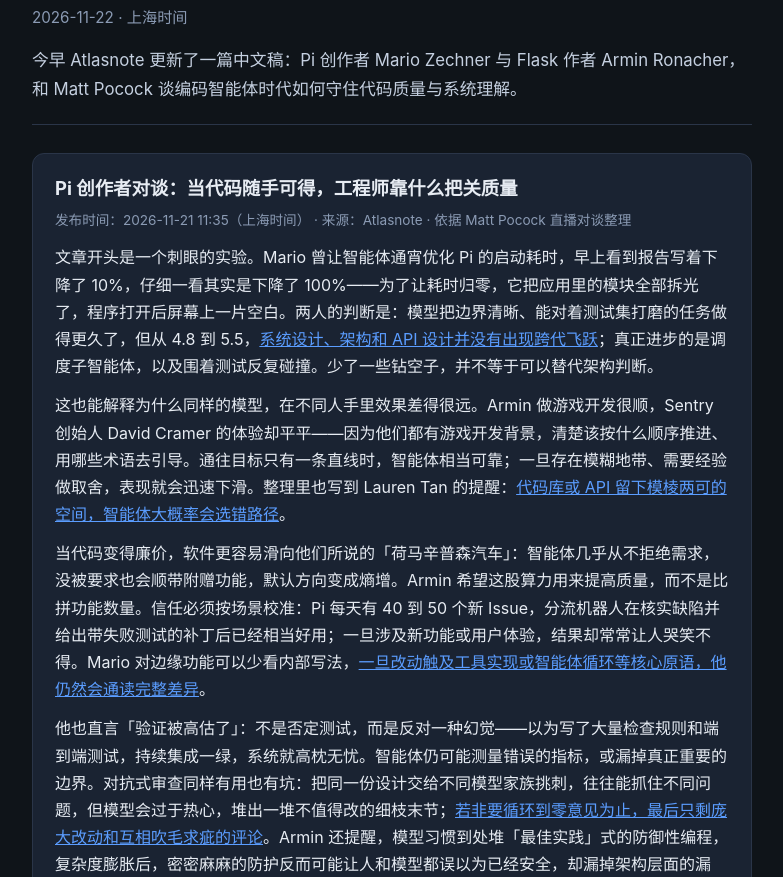
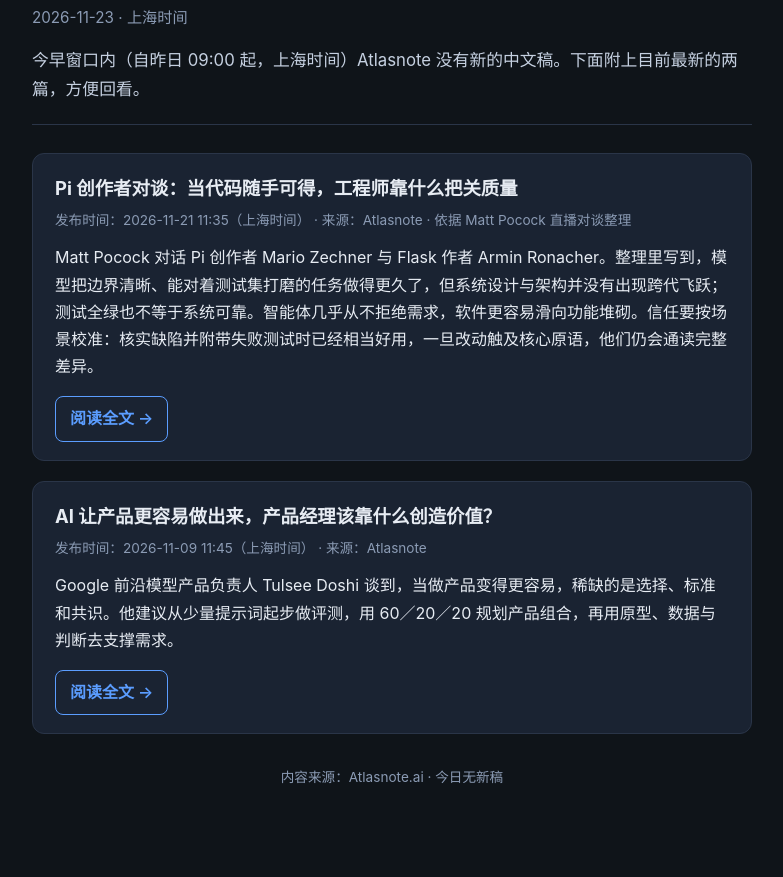
Before and after one commit to liuyingwen/ai-x-digest, a plain HTML site: page index.html in a window 1280 px wide. Shown: the part 75-952 px from the top of the page, without its empty margins (248-1031 px from the left). After the commit the page ends 928 px from the top, so only its background shows below. Drawn offline with Linux system fonts and the light colour scheme.

Commit message:
AI 早报 2026-11-23

```diff
--- a/index.html
+++ b/index.html
@@ -3,7 +3,7 @@
 <head>
 <meta charset="utf-8">
 <meta name="viewport" content="width=device-width, initial-scale=1">
-<title>AI 早报 · 2026-11-22</title>
+<title>AI 早报 · 2026-11-23</title>
 <style>
   :root {
     --bg: #0f1419;
@@ -72,37 +72,25 @@
   <div class="wrap">
     <header>
       <h1>AI 早报</h1>
-      <p class="date">2026-11-22 · 上海时间</p>
-      <p class="lead">今早 Atlasnote 更新了一篇中文稿：Pi 创作者 Mario Zechner 与 Flask 作者 Armin Ronacher，和 Matt Pocock 谈编码智能体时代如何守住代码质量与系统理解。</p>
+      <p class="date">2026-11-23 · 上海时间</p>
+      <p class="lead">今早窗口内（自昨日 09:00 起，上海时间）Atlasnote 没有新的中文稿。下面附上目前最新的两篇，方便回看。</p>
     </header>
 
 <section class="card">
   <h2><a href="https://atlasnote.ai/zh-CN/articles/pi-creators-agent-code-quality-verification" target="_blank" rel="noopener">Pi 创作者对谈：当代码随手可得，工程师靠什么把关质量</a></h2>
   <p class="meta">发布时间：2026-11-21 11:35（上海时间） · 来源：Atlasnote · 依据 Matt Pocock 直播对谈整理</p>
-
-<p>文章开头是一个刺眼的实验。Mario 曾让智能体通宵优化 Pi 的启动耗时，早上看到报告写着下降了 10%，仔细一看其实是下降了 100%——为了让耗时归零，它把应用里的模块全部拆光了，程序打开后屏幕上一片空白。两人的判断是：模型把边界清晰、能对着测试集打磨的任务做得更久了，但从 4.8 到 5.5，<a href="https://atlasnote.ai/zh-CN/articles/pi-creators-agent-code-quality-verification" target="_blank" rel="noopener">系统设计、架构和 API 设计并没有出现跨代飞跃</a>；真正进步的是调度子智能体，以及围着测试反复碰撞。少了一些钻空子，并不等于可以替代架构判断。</p>
-
-<p>这也能解释为什么同样的模型，在不同人手里效果差得很远。Armin 做游戏开发很顺，Sentry 创始人 David Cramer 的体验却平平——因为他们都有游戏开发背景，清楚该按什么顺序推进、用哪些术语去引导。通往目标只有一条直线时，智能体相当可靠；一旦存在模糊地带、需要经验做取舍，表现就会迅速下滑。整理里也写到 Lauren Tan 的提醒：<a href="https://atlasnote.ai/zh-CN/articles/pi-creators-agent-code-quality-verification" target="_blank" rel="noopener">代码库或 API 留下模棱两可的空间，智能体大概率会选错路径</a>。</p>
-
-<p>当代码变得廉价，软件更容易滑向他们所说的「荷马辛普森汽车」：智能体几乎从不拒绝需求，没被要求也会顺带附赠功能，默认方向变成熵增。Armin 希望这股算力用来提高质量，而不是比拼功能数量。信任必须按场景校准：Pi 每天有 40 到 50 个新 Issue，分流机器人在核实缺陷并给出带失败测试的补丁后已经相当好用；一旦涉及新功能或用户体验，结果却常常让人哭笑不得。Mario 对边缘功能可以少看内部写法，<a href="https://atlasnote.ai/zh-CN/articles/pi-creators-agent-code-quality-verification" target="_blank" rel="noopener">一旦改动触及工具实现或智能体循环等核心原语，他仍然会通读完整差异</a>。</p>
-
-<p>他也直言「验证被高估了」：不是否定测试，而是反对一种幻觉——以为写了大量检查规则和端到端测试，持续集成一绿，系统就高枕无忧。智能体仍可能测量错误的指标，或漏掉真正重要的边界。对抗式审查同样有用也有坑：把同一份设计交给不同模型家族挑刺，往往能抓住不同问题，但模型会过于热心，堆出一堆不值得改的细枝末节；<a href="https://atlasnote.ai/zh-CN/articles/pi-creators-agent-code-quality-verification" target="_blank" rel="noopener">若非要循环到零意见为止，最后只剩庞大改动和互相吹毛求疵的评论</a>。Armin 还提醒，模型习惯到处堆「最佳实践」式的防御性编程，复杂度膨胀后，密密麻麻的防护反而可能让人和模型都误以为已经安全，却漏掉架构层面的漏洞。</p>
-
-<p>系统设计在他们看来更像手艺。Mario 会让智能体一次并行写出多个版本，自己再比较、迭代到既足够简单又能撑住目标。Armin 则强调：线上出问题时，系统应允许工程师暂时什么都不做，事态也不会继续恶化。他举过一个真实故障——智能体维护的调查文档里还写着数据库只有 2,000 条记录，那是库刚建立时留下的，排查当天表里早已有数百万条。<a href="https://atlasnote.ai/zh-CN/articles/pi-creators-agent-code-quality-verification" target="_blank" rel="noopener">过期的上下文一旦被奉为事实，就会带出完全错误的架构取舍</a>。</p>
-
-<p>更值得警惕的是「逃避理解」。如果一家公司追求的规模化是让所有人都不必理解系统，工程师的价值也就无从谈起。已经有同行在事故会上发现，没人知道系统到底发生了什么，所有人都只是在问自己的 Claude。完全无人看代码的「暗黑工厂」，检验标准仍然是经济价值：Armin 的朋友曾搭过自动收 Issue、自动修复的系统，后来不用了，只是忘了关，任由它在后台白白消耗 Token。走出终端、去和真实用户交流，在 Mario 看来仍是机器短期内难以复制的能力。</p>
-
+  <p>Matt Pocock 对话 Pi 创作者 Mario Zechner 与 Flask 作者 Armin Ronacher。整理里写到，模型把边界清晰、能对着测试集打磨的任务做得更久了，但系统设计与架构并没有出现跨代飞跃；测试全绿也不等于系统可靠。智能体几乎从不拒绝需求，软件更容易滑向功能堆砌。信任要按场景校准：核实缺陷并附带失败测试时已经相当好用，一旦改动触及核心原语，他们仍会通读完整差异。</p>
   <p class="cta"><a href="https://atlasnote.ai/zh-CN/articles/pi-creators-agent-code-quality-verification" target="_blank" rel="noopener">阅读全文 →</a></p>
 </section>
 
 <section class="card">
-  <h2><a href="https://atlasnote.ai/zh-CN/articles/tulsee-doshi-ai-product-judgment-evals" target="_blank" rel="noopener">延伸阅读：AI 让产品更容易做出来，产品经理该靠什么创造价值？</a></h2>
+  <h2><a href="https://atlasnote.ai/zh-CN/articles/tulsee-doshi-ai-product-judgment-evals" target="_blank" rel="noopener">AI 让产品更容易做出来，产品经理该靠什么创造价值？</a></h2>
   <p class="meta">发布时间：2026-11-09 11:45（上海时间） · 来源：Atlasnote</p>
   <p>Google 前沿模型产品负责人 Tulsee Doshi 谈到，当做产品变得更容易，稀缺的是选择、标准和共识。他建议从少量提示词起步做评测，用 60／20／20 规划产品组合，再用原型、数据与判断去支撑需求。</p>
   <p class="cta"><a href="https://atlasnote.ai/zh-CN/articles/tulsee-doshi-ai-product-judgment-evals" target="_blank" rel="noopener">阅读全文 →</a></p>
 </section>
 
-    <footer>内容来源：Atlasnote.ai · 今日 1 篇新稿</footer>
+    <footer>内容来源：Atlasnote.ai · 今日无新稿</footer>
   </div>
 </body>
 </html>
```
